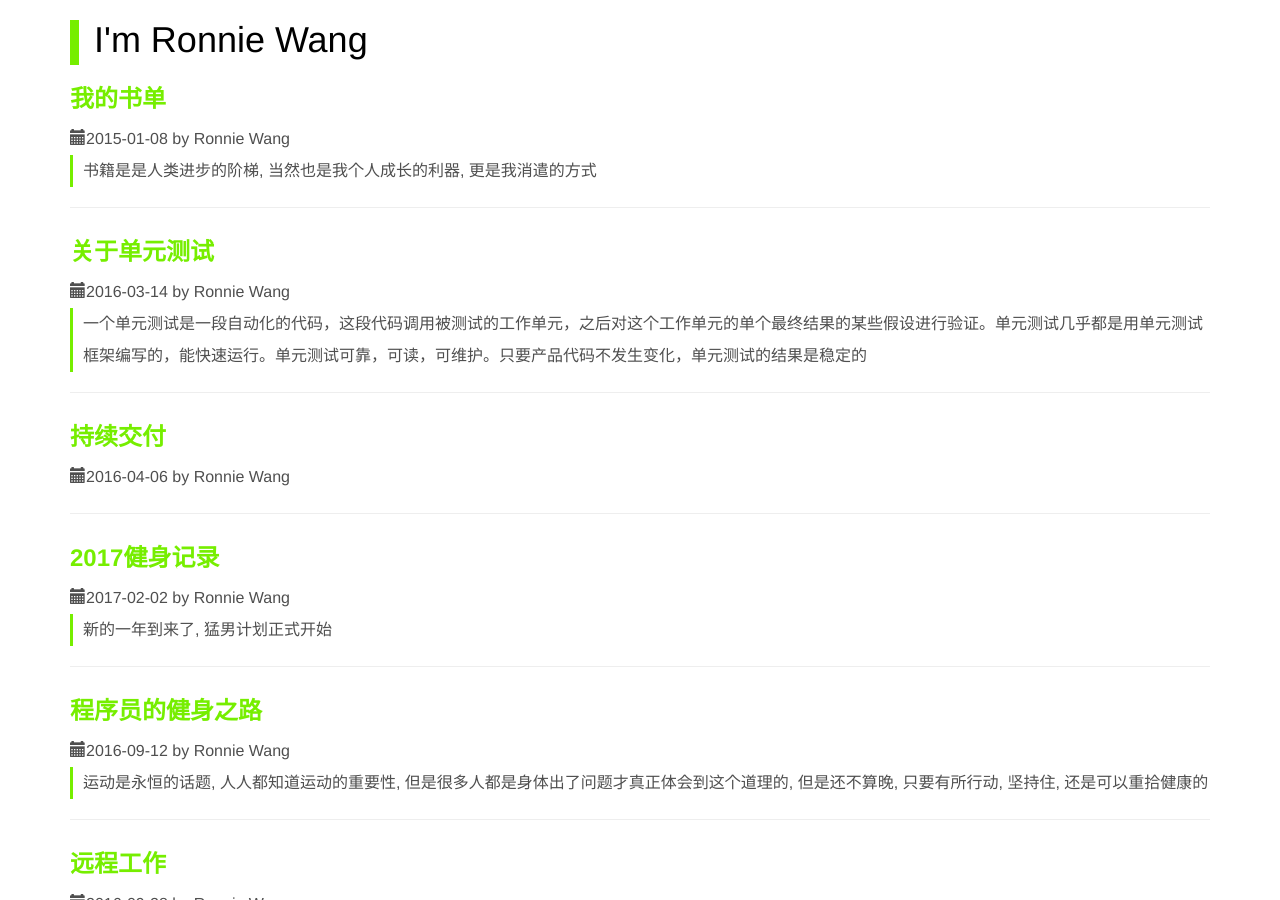
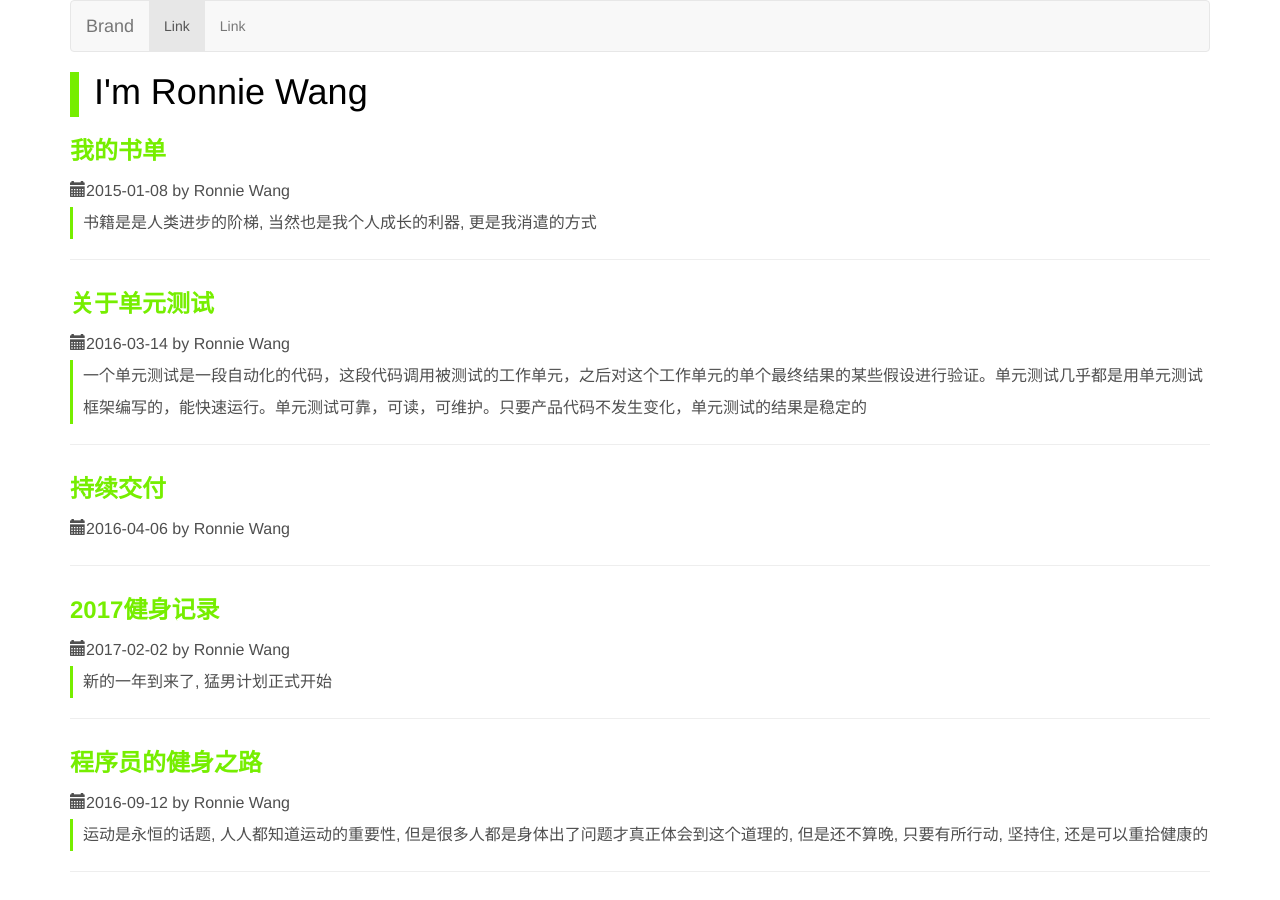
Before and after one commit to ronniewang/ronniewang.github.io, a Jekyll site: the page built from index.html, in a window 1280 px wide and 900 px high. Built offline with Jekyll 4.4.1, drawn with Linux system fonts in a browser that asks for light colours.

Commit message:
update css

```diff
--- a/_layouts/default.html
+++ b/_layouts/default.html
@@ -70,6 +70,28 @@
     <title>{{ page.title }}</title>
 </head>
 <body class="container">
+<nav class="navbar navbar-default">
+    <div class="container-fluid">
+        <!-- Brand and toggle get grouped for better mobile display -->
+        <div class="navbar-header">
+            <button type="button" class="navbar-toggle collapsed" data-toggle="collapse" data-target="#bs-example-navbar-collapse-1" aria-expanded="false">
+                <span class="sr-only">Toggle navigation</span>
+                <span class="icon-bar"></span>
+                <span class="icon-bar"></span>
+                <span class="icon-bar"></span>
+            </button>
+            <a class="navbar-brand" href="#">Brand</a>
+        </div>
+
+        <!-- Collect the nav links, forms, and other content for toggling -->
+        <div class="collapse navbar-collapse" id="bs-example-navbar-collapse-1">
+            <ul class="nav navbar-nav">
+                <li class="active"><a href="#">Link <span class="sr-only">(current)</span></a></li>
+                <li><a href="#">Link</a></li>
+            </ul>
+        </div><!-- /.navbar-collapse -->
+    </div><!-- /.container-fluid -->
+</nav>
 <div class="content">
     {{ content }}
 </div>
```
